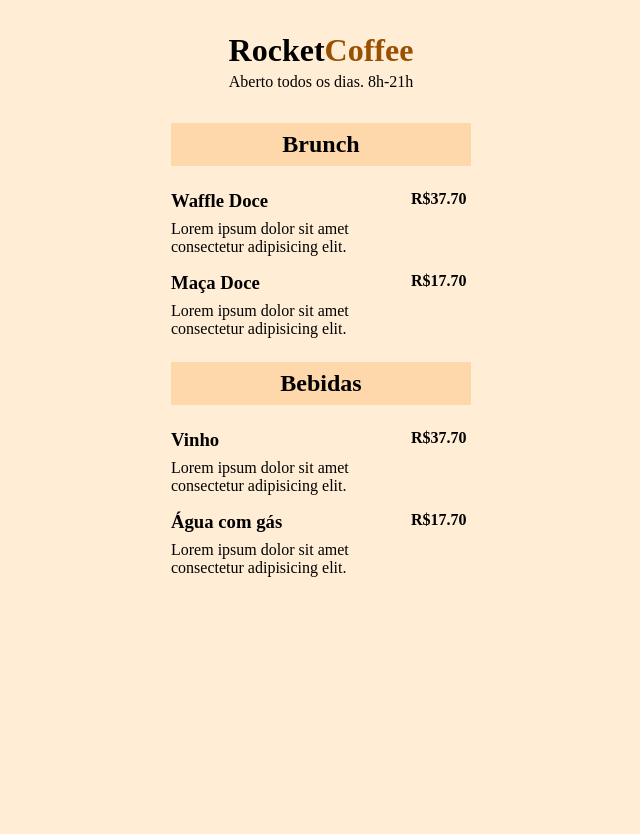
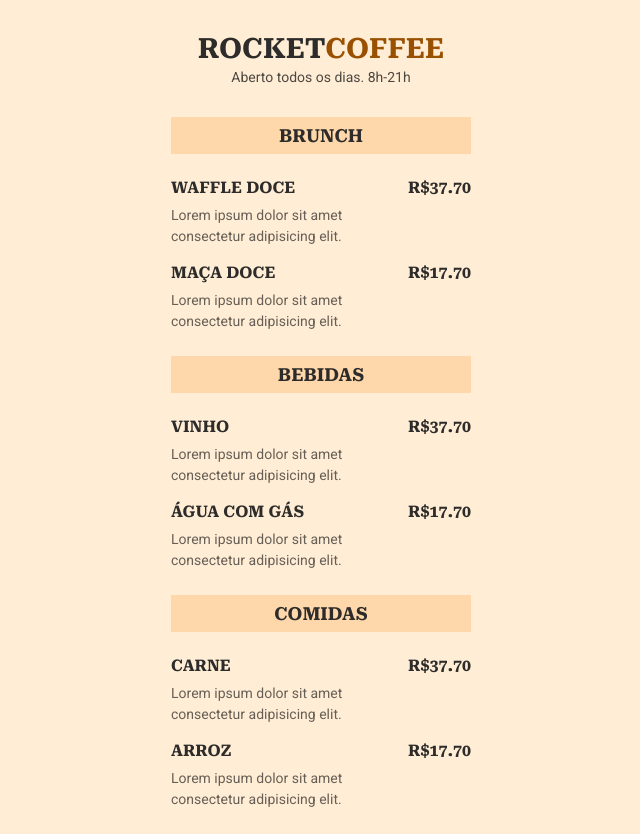
Before and after one commit to vitorlopes523/Maratona-Explore-3, a plain HTML site: page index.html in a window 1280 px wide. Shown: the whole page, without its empty margins (319-959 px from the left). Before the commit the page ends 800 px from the top, so only its background shows below. Drawn offline with Linux system fonts and the light colour scheme.

Commit message:
conteúdo da aula 3

```diff
--- a/index.html
+++ b/index.html
@@ -1,10 +1,16 @@
 <!DOCTYPE html>
 <html lang="pt-br">
   <head>
+
+    <link rel="preconnect" href="https://fonts.googleapis.com">
+    <link rel="preconnect" href="https://fonts.gstatic.com" crossorigin>
+    <link href="https://fonts.googleapis.com/css2?family=Roboto&family=Roboto+Serif:opsz,wght@8..144,700&display=swap" rel="stylesheet">
+
     <meta charset="UTF-8">
     <meta name="viewport" content="width=device-width, initial-scale=1.0">
     <title>RocketCoffee</title>
-    <link rel="stylesheet" href="style.css">
+
+		<link rel="stylesheet" href="./style.css">
   </head>
 
   <body>
@@ -80,5 +86,39 @@
       </ul>
     </section>
 
+
+    <section>
+      <h2>Comidas</h2>
+
+      <ul>
+        <li>
+          <div class="details">
+            <h3>Carne</h3>
+            <p class="description">
+              Lorem ipsum dolor sit amet consectetur adipisicing elit.
+            </p>
+          </div>
+
+          <strong class="price">
+            R$37.70
+          </strong>
+        </li>
+
+        <li>
+          <div class="details">
+            <h3>Arroz</h3>
+            <p class="description">
+              Lorem ipsum dolor sit amet consectetur adipisicing elit.
+            </p>
+          </div>
+
+          <strong class="price">
+            R$17.70
+          </strong>
+        </li>
+
+      </ul>
+    </section>
+
   </body>
 </html>
--- a/style.css
+++ b/style.css
@@ -6,10 +6,18 @@
 
 body {
   background-color: #FFEDD5; /* hex: 0-F */
+  font-family: 'Roboto', sans-serif;
 }
 
 ul {
   list-style: none;
+}
+
+/* FONTS */
+h1, h2, h3, .price {
+  font-family: 'Roboto Serif', serif;
+  text-transform: uppercase;
+  color: #2D2C2A;
 }
 
 /* HEADER */
@@ -26,10 +34,19 @@ section {
 
 header h1 {
   margin-bottom: 4px;
+  font-size: 28px;
+  line-height: 33px;
 }
 
 header h1 span {
   color: #995000;
+}
+
+header p {
+  font-size: 14px;
+  line-height: 16px;
+
+  color: rgba(0, 0, 0, 0.7);
 }
 
 /* SECTION */
@@ -43,6 +60,7 @@ section h2 {
   text-align: center;
 
   margin-bottom: 24px;
+  font-size: 18px;
 }
 
 /* LISTA */
@@ -57,4 +75,12 @@ li .details {
 
 .details h3 {
   margin-bottom: 8px;
+  font-size: 16px;
+  line-height: 19px;
 }
+
+.details p {
+  color: rgba(0, 0, 0, 0.6);
+  font-size: 14px;
+  line-height: 21px;
+}
```
